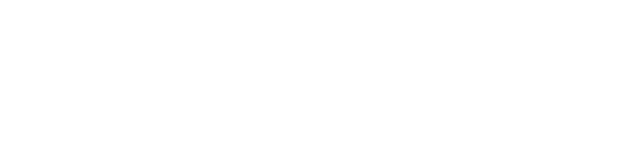
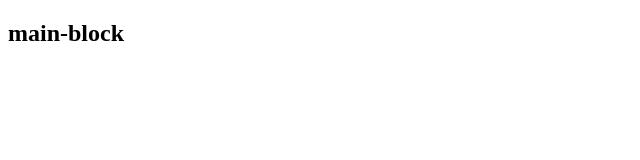
Before and after one commit to CoderBoy05/pizza-shop, a plain HTML site: page index.html in a window 1280 px wide. Shown: the whole page, without its empty margins (0-640 px from the left). Drawn offline with Linux system fonts and the light colour scheme.

Commit message:
create main block

```diff
--- a/index.html
+++ b/index.html
@@ -7,6 +7,11 @@
     <link rel="stylesheet" href="css/style.css">
 </head>
 <body>
+    <main class="main">
+        <section class="main-block">
+            <h1>main-block</h1>
+        </section>
+    </main>
     <script src="js/main.js"></script>
 </body>
 </html>
```
